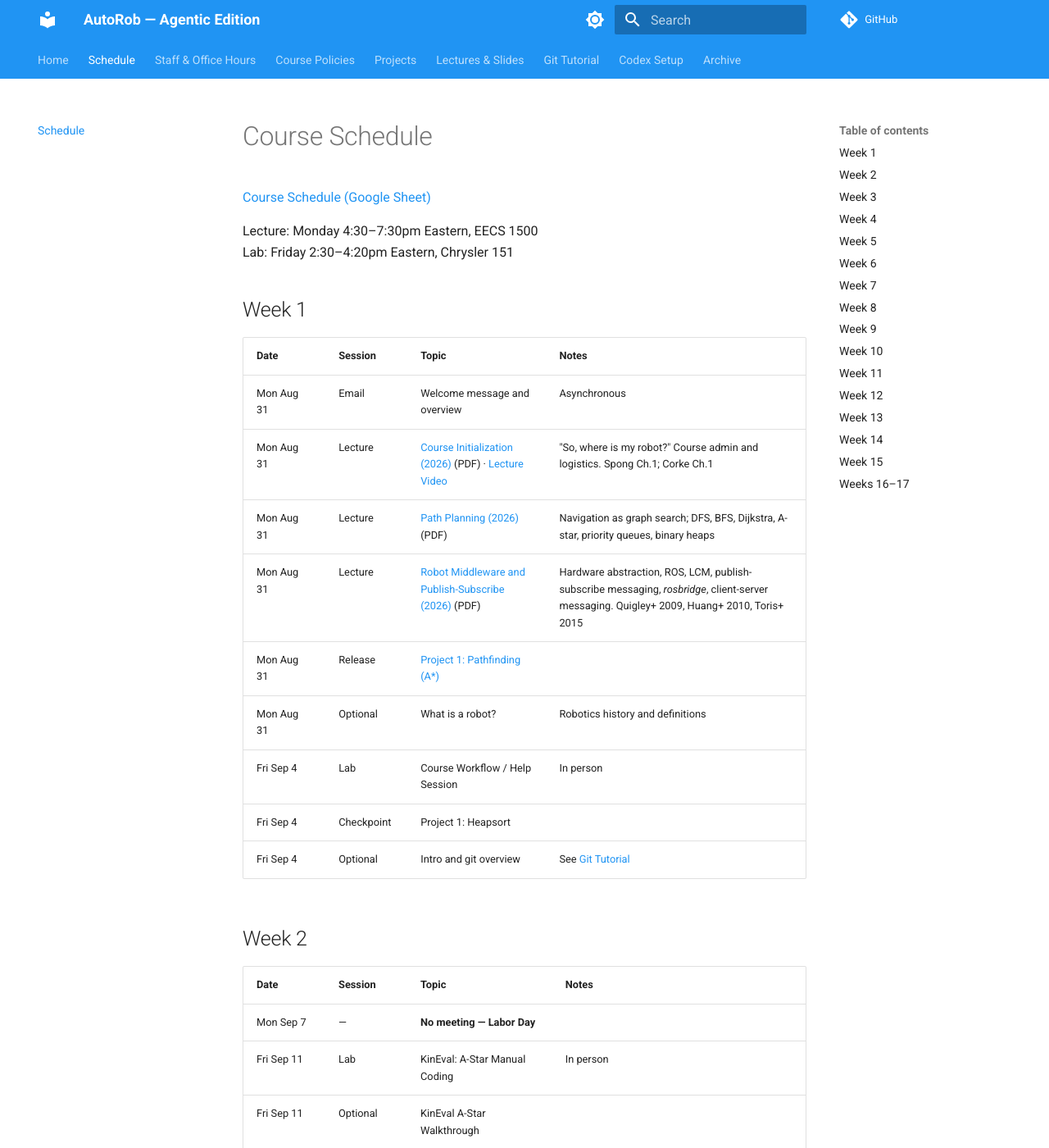
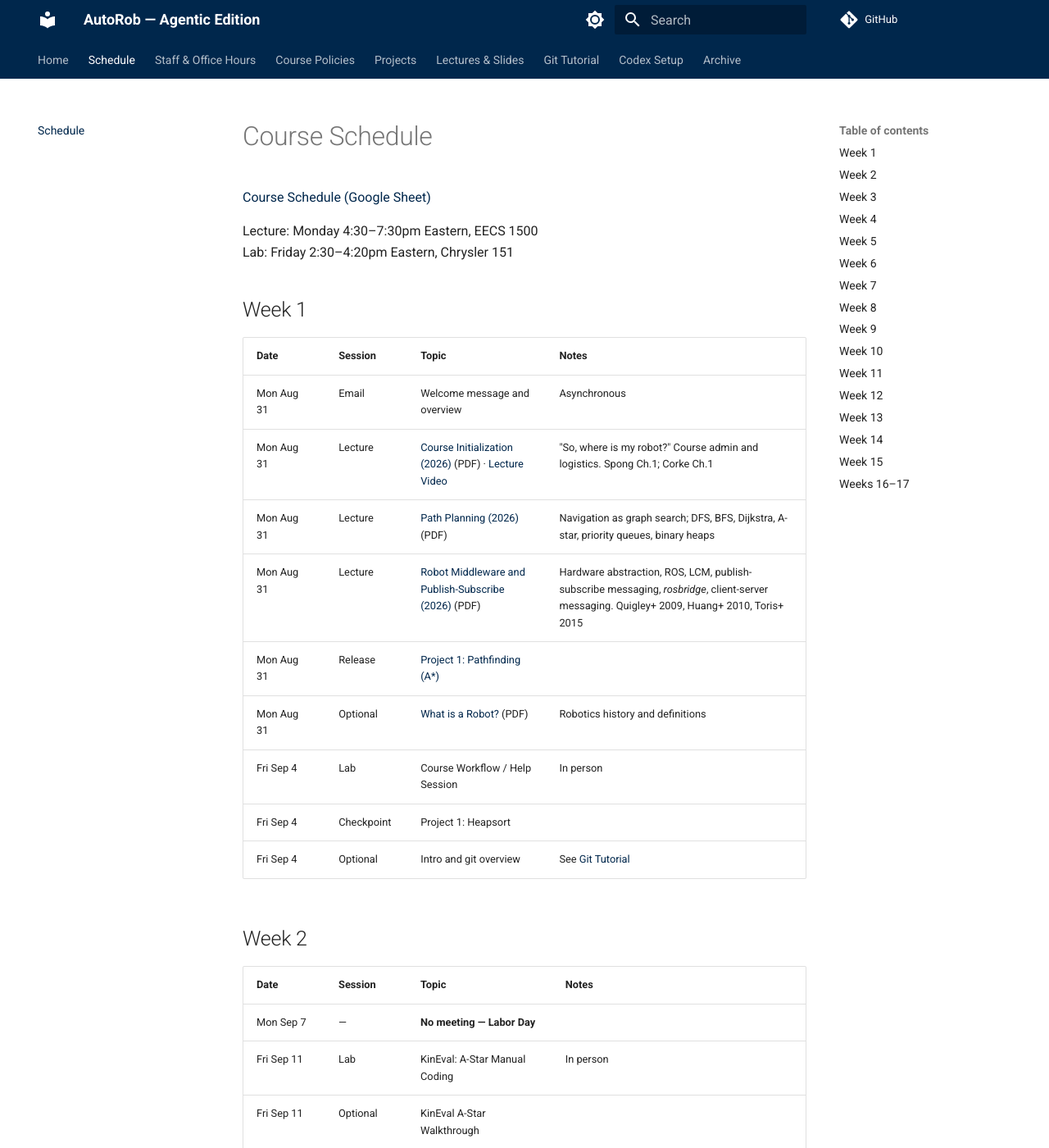
Before and after one commit to autorob/autorob.github.io, an MkDocs documentation site: the page built from docs/schedule.md, in a window 1280 px wide and 1400 px high. Shown: the whole window at 82% size. Built offline with MkDocs 1.6.1 and Material for MkDocs 9.7.7, drawn with Linux system fonts in a browser that asks for light colours; comment, search, counter and statistics services are not loaded.

Commit message:
Fix top bar still showing aqua; add What is a Robot? PDF link
The header/tabs bar was still showing Material's built-in "blue" palette
color (#2094f3, a bright aqua) instead of the navy override in some
cases. Root cause: mkdocs.yml had theme.palette.primary/accent set to
"blue", which makes Material emit its own [data-md-color-primary=blue]
CSS rule for that hex -- under some cascade condition that rule was
winning over the plain :root custom-property override in extra.css.
Switched primary/accent to "custom", which stops Material from emitting a
competing rule at all (confirmed the built page's data-md-color-primary
attribute is now "custom", not "blue"), and added an explicit
.md-header/.md-tabs background-color !important rule as a second layer of
certainty.

Also adds the PDF link for the optional "What is a Robot?" item in the
Aug 31 schedule row.

```diff
--- a/docs/schedule.md
+++ b/docs/schedule.md
@@ -25,7 +25,7 @@ Lab: Friday 2:30–4:20pm Eastern, Chrysler 151
 | Mon Aug 31 | Lecture | [Path Planning (2026)](assets/lectures/autorob_02_graph_search.pdf) (PDF) | Navigation as graph search; DFS, BFS, Dijkstra, A-star, priority queues, binary heaps |
 | Mon Aug 31 | Lecture | [Robot Middleware and Publish-Subscribe (2026)](assets/lectures/autorob_10_pointclouds_middleware.pdf) (PDF) | Hardware abstraction, ROS, LCM, publish-subscribe messaging, *rosbridge*, client-server messaging. Quigley+ 2009, Huang+ 2010, Toris+ 2015 |
 | Mon Aug 31 | Release | [Project 1: Pathfinding (A\*)](projects/project1/index.md) | |
-| Mon Aug 31 | Optional | What is a robot? | Robotics history and definitions |
+| Mon Aug 31 | Optional | [What is a Robot?](https://drive.google.com/file/d/1sM9UdAWT39V4I2QjMiB8pxRwDikXkPUf/view?usp=sharing) (PDF) | Robotics history and definitions |
 | Fri Sep 4 | Lab | Course Workflow / Help Session | In person |
 | Fri Sep 4 | Checkpoint | Project 1: Heapsort | |
 | Fri Sep 4 | Optional | Intro and git overview | See [Git Tutorial](git-tutorial.md) |
--- a/docs/stylesheets/extra.css
+++ b/docs/stylesheets/extra.css
@@ -2,12 +2,22 @@
    navy), used for both the primary (header/nav) and accent (link/hover)
    roles. Both values are direct overrides of Material's CSS custom
    properties, since #00274C doesn't map onto a built-in Material palette
-   name. Contrast on white is ~15:1, comfortably above the WCAG 2.1 AA
-   4.5:1 minimum for normal text (SPG 601.20 / accessibility.umich.edu
-   requires WCAG 2.1 AA). */
+   name -- mkdocs.yml sets theme.palette.primary/accent to "custom" so
+   Material doesn't also emit its own named-palette color (it previously
+   used "blue", whose built-in hex, #2094f3, is a bright aqua that was
+   winning out over this override in some cases). Contrast on white is
+   ~15:1, comfortably above the WCAG 2.1 AA 4.5:1 minimum for normal text
+   (SPG 601.20 / accessibility.umich.edu requires WCAG 2.1 AA). */
 :root {
   --md-primary-fg-color: #00274c;
   --md-primary-fg-color--light: #304a6e;
   --md-primary-fg-color--dark: #001a33;
   --md-accent-fg-color: #00274c;
 }
+
+/* Belt-and-suspenders: force the header and tabs bar navy directly,
+   independent of CSS custom property resolution. */
+.md-header,
+.md-tabs {
+  background-color: #00274c !important;
+}
--- a/mkdocs.yml
+++ b/mkdocs.yml
@@ -14,14 +14,14 @@ theme:
   language: en
   palette:
     - scheme: default
-      primary: blue
-      accent: blue
+      primary: custom
+      accent: custom
       toggle:
         icon: material/brightness-7
         name: Switch to dark mode
     - scheme: slate
-      primary: blue
-      accent: blue
+      primary: custom
+      accent: custom
       toggle:
         icon: material/brightness-4
         name: Switch to light mode
```
